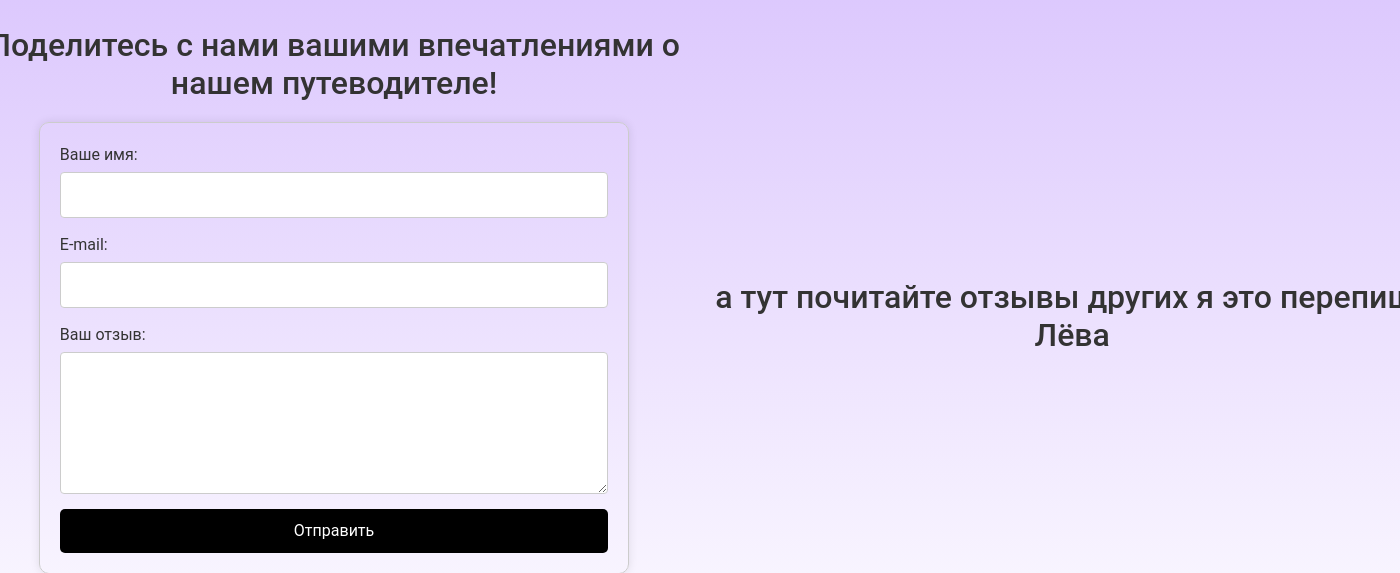
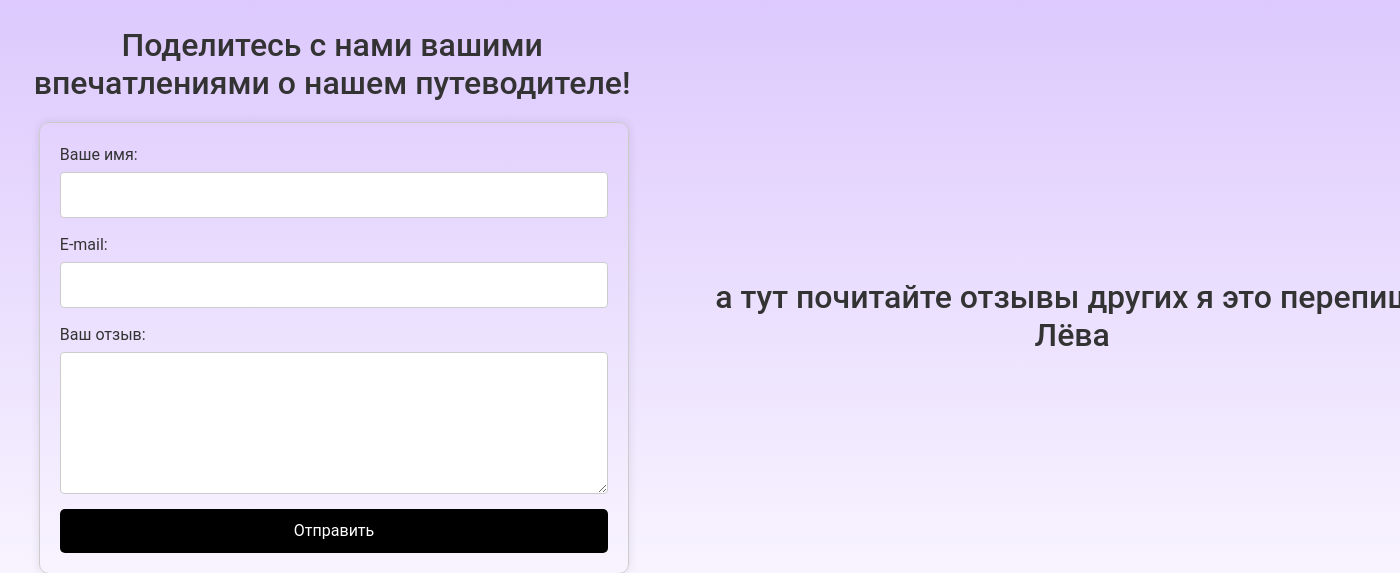
Before and after one commit to Daret228/my_otchet_rab.github.io, a Django app: page /feedback/ in a window 1400 px wide; the page is wider, and only the part inside the window is pictured. Shown: the part 77-650 px from the top of that part. Run offline with Django 5.2, Linux system fonts and the light colour scheme; some libraries are stand-ins or nearby versions.

Commit message:
Подкорректировала

```diff
--- a/RusTravel/main/static/css/base.css
+++ b/RusTravel/main/static/css/base.css
@@ -118,7 +118,9 @@ body {
 /* Стилизация страницы с отзывами */
 
 .feedback-title-left {
-margin-top: -25px;
+  margin-left: 35px;
+  width: 90%;
+  margin-top: -25px;
   text-align: center;
 }
 
```
